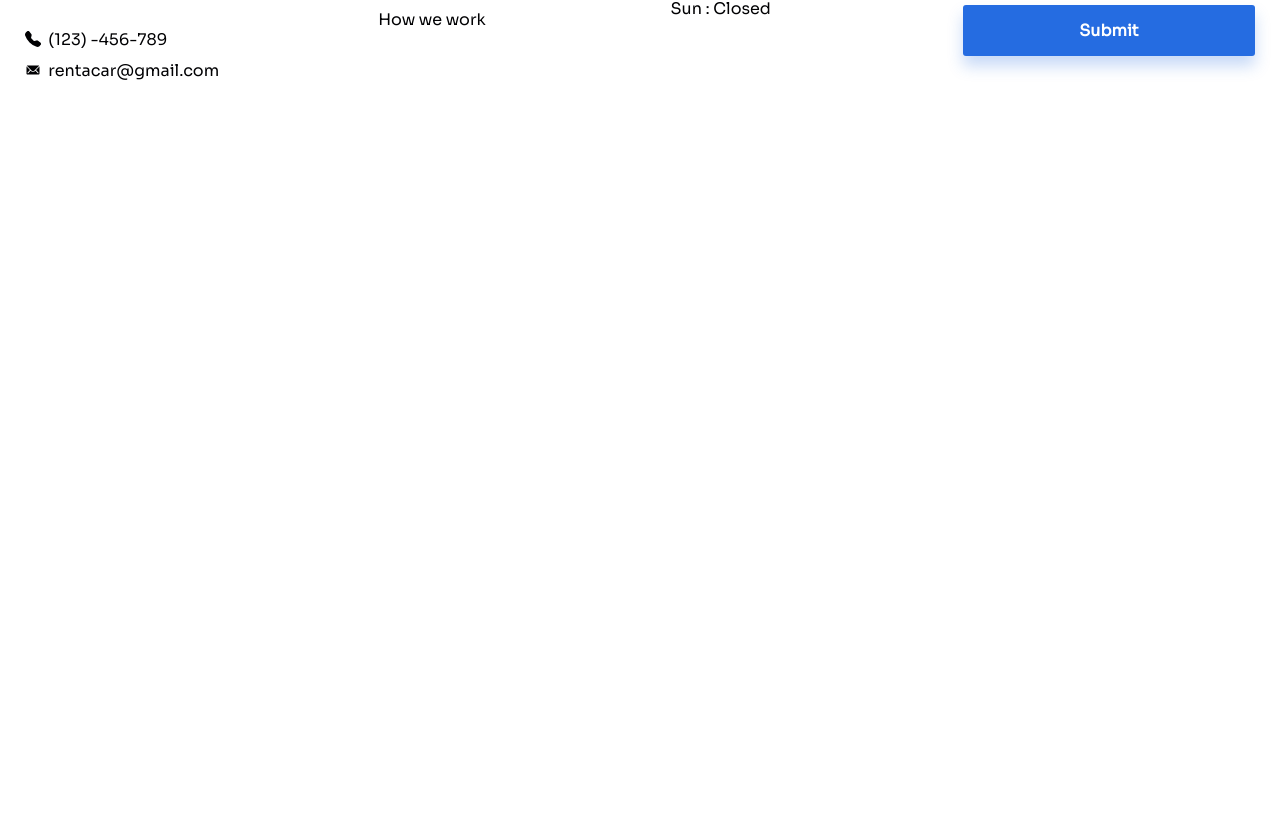
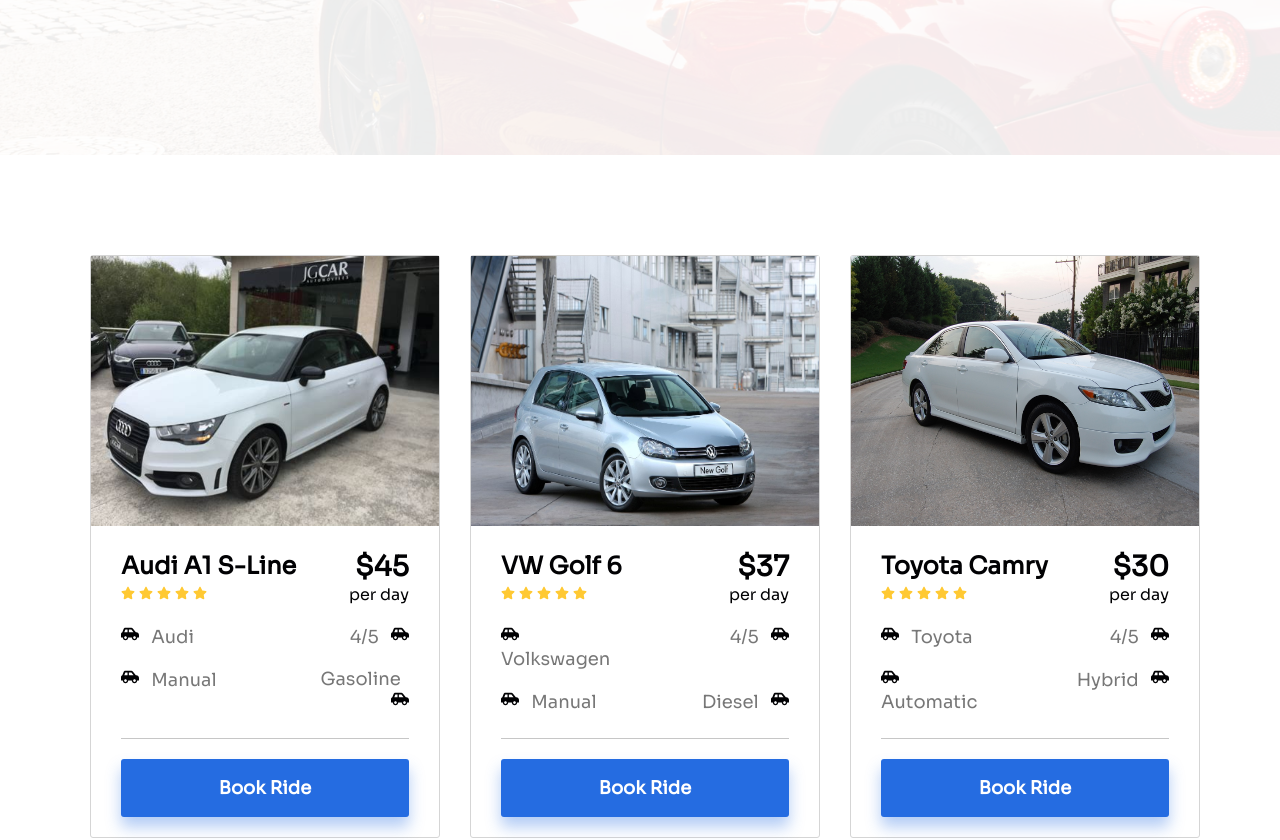
Before and after one commit to lucasbonmarin/rent-a-car, a React (Create React App) app: page /vehicle-models in a window 1280 px wide. Shown: the part 255-1095 px from the top of the page. Before the commit the page ends 800 px from the top, so only its background shows below. Built offline with nearby package versions, Linux system fonts and the light colour scheme.

Commit message:
Ajout de la page Vehicles

```diff
--- a/src/App.tsx
+++ b/src/App.tsx
@@ -3,6 +3,7 @@
 import AboutPage from './pages/AboutPage/AboutPage';
 import HomePage from './pages/HomePage/HomePage';
 import { BrowserRouter as Router, Routes, Route } from 'react-router-dom';
+import VehiclesPage from './pages/VehiclesPage/VehiclesPage';
 
 function App() {
   return (
@@ -11,6 +12,7 @@
       <Routes>
         <Route index path='/' element={<HomePage />} />
         <Route path='/about' element={<AboutPage />} />
+        <Route path='/vehicle-models' element={<VehiclesPage />} />
       </Routes>
       <Footer />
     </Router>
--- a/src/components/NavBar/NavBar.tsx
+++ b/src/components/NavBar/NavBar.tsx
@@ -18,7 +18,7 @@
     },
     {
         label: "Vehicle Models",
-        path: "vehicle-models"
+        path: "/vehicle-models"
     },
     {
         label: "Testimonials",
--- /dev/null
+++ b/src/components/VehicleBox/VehicleBox.scss
@@ -0,0 +1,114 @@
+.vehicle-box {
+    border: 1px solid #d5d5d5;
+    border-radius: 0.3rem;
+    display: flex;
+    width: 35rem;
+    flex-direction: column;
+
+    @media screen and (max-width: 400px) {
+        grid-template-columns: 1fr;
+        width: 100%;
+    }
+
+    &__img {
+        width: 100%;
+        height: auto;
+        border-radius: 0.3rem;
+
+        img {
+            width: 100%;
+            height: 27rem;
+        }
+    }
+
+    &__descr {
+        padding: 2rem 3rem;
+        display: flex;
+        flex-direction: column;
+        color: var(--text-black);
+
+        &__name-price {
+            display: flex;
+            justify-content: space-between;
+            align-items: center;
+
+            &__name {
+                display: flex;
+                flex-direction: column;
+                text-align: left;
+                gap: 0.5rem;
+
+                p {
+                    font-size: var(--h3-size);
+                    font-weight: 700;
+                }
+
+                span {
+                    display: flex;
+                    gap: 0.4rem;
+
+                    i {
+                        font-size: 1.4rem;
+                        color: #ffc933;
+                    }
+                }
+            }
+
+            &__price {
+                display: flex;
+                flex-direction: column;
+                text-align: right;
+
+                h4 {
+                    font-size: 2.8rem;
+                }
+
+                p {
+                    font-size: var(--p-size);
+                }
+            }
+
+            &__details {
+                display: grid;
+                grid-template-columns: 1fr 1fr;
+                row-gap: 2rem;
+                column-gap: 7rem;
+                margin-top: 2.5rem;
+                margin: 2rem auto;
+                padding-bottom: 2.5rem;
+                border-bottom: 1px solid #c6c6c6;
+
+                span {
+                    font-size: 1.8rem;
+                    font-weight: 500;
+                    color: #777777;
+                    text-align: left;
+
+                    i {
+                        color: var(--text-black);
+                    }
+                }
+            }
+
+            &__btn {
+                background-color: var(--blue1);
+                padding: 1.8rem 3rem;
+                border-radius: 0.3rem;
+                box-shadow: 0 10px 15px 0 rgb(37 108 225 / 35%);
+                transition: all 0.3s;
+                font-size: 1.8rem;
+                cursor: pointer;
+
+                &:hover {
+                    box-shadow: 0 10px 15px 0 rgb(37 108 225 / 60%);
+                }
+
+                a {
+                    text-decoration: none;
+                    color: white;
+                    font-weight: 700;
+                }
+            }
+        }
+    }
+}
--- /dev/null
+++ b/src/components/VehicleBox/VehicleBox.tsx
@@ -0,0 +1,60 @@
+import { FaStar } from 'react-icons/fa';
+import { FaCarSide } from 'react-icons/fa';
+import { CarDataType } from '../PickCarComponent/CarData/CarData';
+import { Link } from 'react-router-dom';
+import './VehicleBox.scss';
+
+export type VehicleBoxProps = {
+    carData: CarDataType;
+};
+
+const VehicleBox = ({
+    carData
+}: VehicleBoxProps) => (
+
+    <div className='vehicle-box'>
+        <div className='vehicle-box__img'>
+            <img src={carData.imgBox} alt='car-img' />
+            <div className='vehicle-box__descr'>
+                <div className='vehicle-box__descr__name-price'>
+                    <div className='vehicle-box__descr__name-price__name'>
+                        <p>{carData.name}</p>
+                        <span>
+                            <i><FaStar /></i>
+                            <i><FaStar /></i>
+                            <i><FaStar /></i>
+                            <i><FaStar /></i>
+                            <i><FaStar /></i>
+                        </span>
+                    </div>
+                    <div className='vehicle-box__descr__name-price__price'>
+                        <h4>${carData.price}</h4>
+                        <p>per day</p>
+                    </div>
+                </div>
+                <div className='vehicle-box__descr__name-price__details'>
+                    <span>
+                        <i><FaCarSide /></i> &nbsp; {carData.mark}
+                    </span>
+                    <span style={{ textAlign: 'right' }}>
+                        {carData.doors} &nbsp; <i><FaCarSide /></i>
+                    </span>
+                    <span>
+                    <i><FaCarSide /></i> &nbsp; {carData.transmission}
+                    </span>
+                    <span style={{ textAlign: 'right' }}>
+                        {carData.fuel} &nbsp; <i><FaCarSide /></i>
+                    </span>
+                </div>
+                <div className='vehicle-box__descr__name-price__btn'>
+                    <Link onClick={() => window.scrollTo(0, 0)} to="/">
+                        Book Ride
+                    </Link>
+                </div>
+            </div>
+        </div>
+    </div>
+
+);
+
+export default VehicleBox;
--- a/src/pages/HomePage/HomePage.tsx
+++ b/src/pages/HomePage/HomePage.tsx
@@ -1,4 +1,5 @@
 import Banner from "../../components/Banner/Banner";
+import BookBanner from "../../components/BookBanner/BookBanner";
 import BookCarSection from "../../components/BookCarSection/BookCarSection";
 import ChooseUs from "../../components/ChooseUs/ChooseUs";
 import ClientTestimonials from "../../components/ClientTestimonials/ClientTestimonials";
@@ -18,7 +19,7 @@
         <ChooseUs />
         <ClientTestimonials />
         <Faq />
-        {/* <Footer /> */}
+        <BookBanner />
     </>
 );
 
--- /dev/null
+++ b/src/pages/VehiclesPage/VehiclesPage.scss
@@ -0,0 +1,21 @@
+.models-div {
+    display: grid;
+    grid-template-columns: 1fr 1fr 1fr;
+    grid-template-rows: auto;
+    gap: 3rem;
+    align-items: center;
+    text-align: center;
+    padding: 10rem 0;
+    width: 110rem;
+    margin: 0 auto;
+
+    @media screen and (max-width: 1150px) {
+        grid-template-columns: 1fr 1fr;
+        width: fit-content;
+    }
+
+    @media screen and (max-width: 800px) {
+        grid-template-columns: 1fr;
+        width: fit-content;
+    }
+}
--- /dev/null
+++ b/src/pages/VehiclesPage/VehiclesPage.tsx
@@ -0,0 +1,23 @@
+import BookBanner from "../../components/BookBanner/BookBanner";
+import HeroComponent from "../../components/HeroComponent/HeroComponent";
+import { CAR_DATA } from "../../components/PickCarComponent/CarData/CarData";
+import VehicleBox from "../../components/VehicleBox/VehicleBox";
+import './VehiclesPage.scss';
+
+const carData = CAR_DATA;
+
+const VehiclesPage = () => (
+
+    <>
+        <section className="models-section">
+            <HeroComponent name="Vehicle Models" />
+            <div className="models-div">
+                {carData.map(car => (<VehicleBox carData={car} />))}
+            </div>
+            <BookBanner />
+        </section>
+    </>
+
+);
+
+export default VehiclesPage;
```
Also changed, not shown: src/components/PickCarComponent/CarData/CarData.ts (+13 -0 lines).
